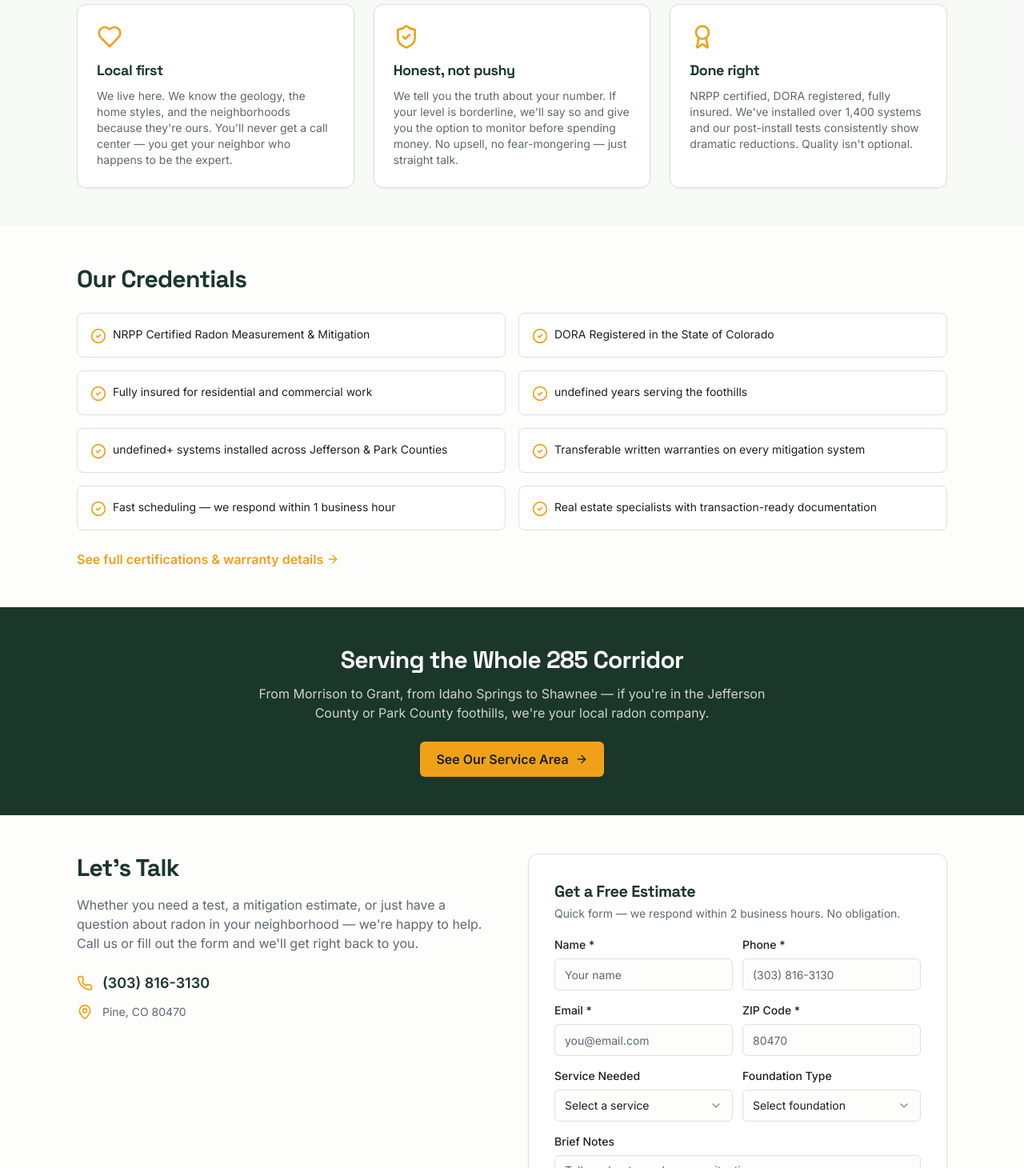
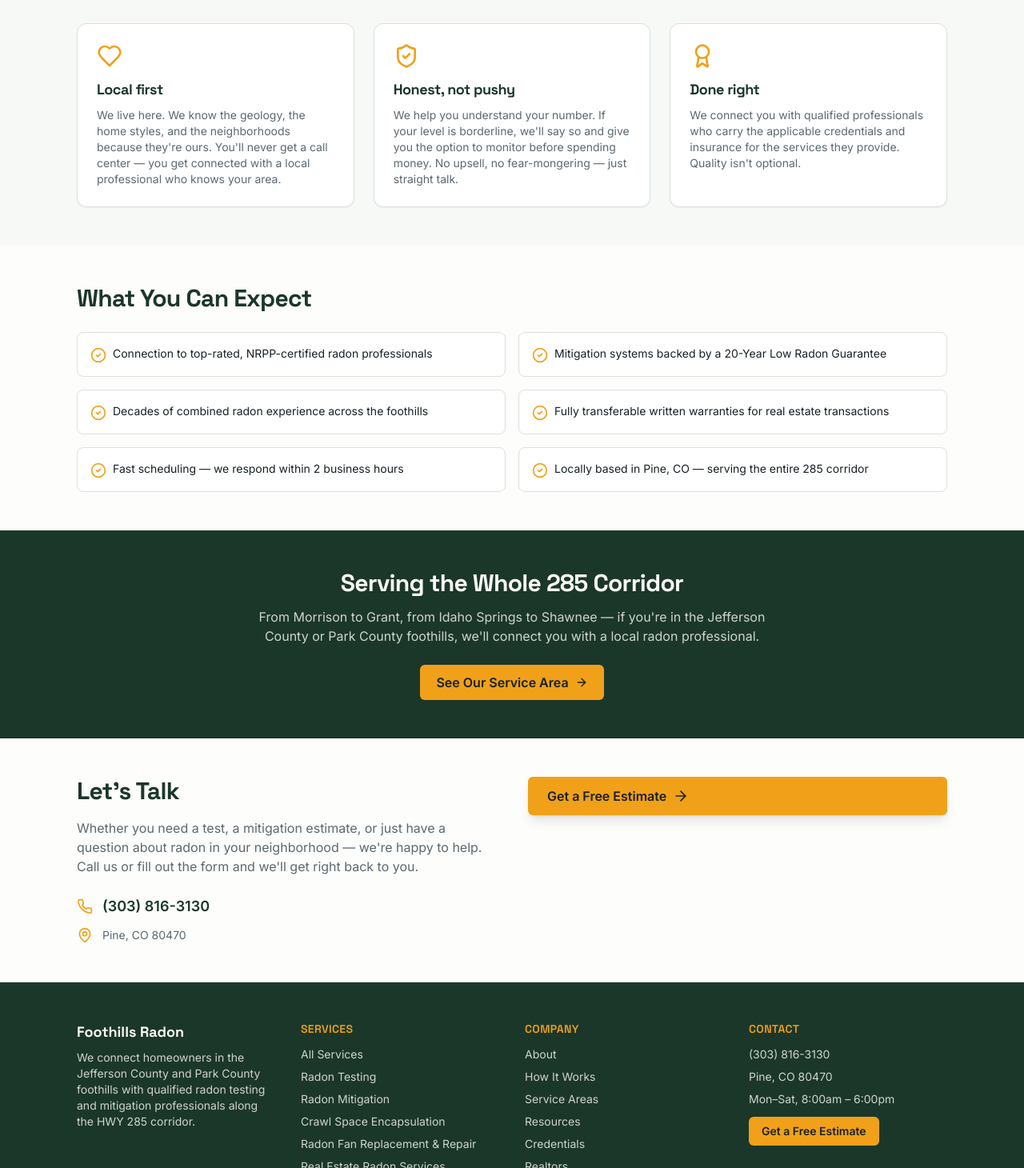
Before and after one commit to chetrodell-art/foothills-radon, a React (Vite) app: page /about in a window 1280 px wide. Shown: the part 830-2290 px from the top of the page at 80% size. Built offline with nearby package versions, Linux system fonts and the light colour scheme; the HTML template or start-up script is replaced by a standard one.

Commit message:
backup: src/pages/About.tsx

```diff
--- a/src/pages/About.tsx
+++ b/src/pages/About.tsx
@@ -3,7 +3,7 @@ import { ShieldCheck, Award, Heart, MapPin, Phone, ArrowRight, CheckCircle2 } fr
 import { SEO, localBusinessSchema, breadcrumbSchema } from "@/components/seo";
 import { Layout } from "@/components/Layout";
 import { Breadcrumbs } from "@/components/Breadcrumbs";
-import { EstimateForm } from "@/components/EstimateForm";
+
 import { company, techImage } from "@/data/site";
 import { LazyImage } from "@/components/LazyImage";
 import { ScrollReveal } from "@/components/ScrollReveal";
@@ -12,7 +12,7 @@ const About = () => (
   <Layout>
     <SEO
       title="About Foothills Radon Testing and Mitigation | Colorado Foothills"
-      description="Meet Foothills Radon Testing and Mitigation — a locally owned, NRPP-certified radon testing & mitigation company based in Pine, CO serving the Jefferson & Park County foothills."
+      description="Foothills Radon Testing and Mitigation connects Colorado foothills homeowners with qualified radon testing and mitigation professionals. Based in Pine, CO, serving the 285 corridor."
       path="/about"
       schema={[localBusinessSchema, breadcrumbSchema([
         { name: "Home", path: "/" },
@@ -27,10 +27,10 @@ const About = () => (
           <div>
             <h1 className="font-heading text-4xl font-bold text-primary sm:text-5xl">About Foothills Radon Testing and Mitigation</h1>
             <p className="mt-5 text-lg text-muted-foreground">
-              We're not a national franchise or a call center. Foothills Radon Testing and Mitigation is a locally owned radon testing and mitigation company based right here in Pine, Colorado. We live in the same foothills you do, we breathe the same air, and we've spent over a decade making it safer — one home at a time.
+              We're not a national franchise or a call center. Foothills Radon Testing and Mitigation is a locally based service connecting homeowners in the Colorado foothills with qualified radon testing and mitigation professionals. We live in the same foothills you do, we breathe the same air, and we're here to help you find the right professional for your home.
             </p>
             <p className="mt-4 text-muted-foreground">
-              We started Foothills Radon Testing and Mitigation because we saw too many foothills families living with radon levels they didn't know about — in a state that ranks in the top 10 nationwide and sits entirely in EPA Radon Zone 1. The geology under our homes is the problem, but the solution is straightforward: test, and if the number is high, mitigate. We make that process honest, affordable, and local.
+              We started Foothills Radon Testing and Mitigation because we saw too many foothills families living with radon levels they didn't know about — in a state that ranks in the top 10 nationwide and sits entirely in EPA Radon Zone 1. The geology under our homes is the problem, but the solution is straightforward: test, and if the number is high, mitigate. We help make that process honest, affordable, and local by connecting you with experienced professionals who do the work.
             </p>
           </div>
         </ScrollReveal>
@@ -47,9 +47,9 @@ const About = () => (
         <h2 className="font-heading text-2xl font-bold text-primary sm:text-3xl">What We Believe</h2>
         <div className="mt-6 grid gap-6 md:grid-cols-3">
           {[
-            { icon: Heart, title: "Local first", body: "We live here. We know the geology, the home styles, and the neighborhoods because they're ours. You'll never get a call center — you get your neighbor who happens to be the expert." },
-            { icon: ShieldCheck, title: "Honest, not pushy", body: "We tell you the truth about your number. If your level is borderline, we'll say so and give you the option to monitor before spending money. No upsell, no fear-mongering — just straight talk." },
-            { icon: Award, title: "Done right", body: "NRPP certified, DORA registered, fully insured. We've installed over 1,400 systems and our post-install tests consistently show dramatic reductions. Quality isn't optional." },
+            { icon: Heart, title: "Local first", body: "We live here. We know the geology, the home styles, and the neighborhoods because they're ours. You'll never get a call center — you get connected with a local professional who knows your area." },
+            { icon: ShieldCheck, title: "Honest, not pushy", body: "We help you understand your number. If your level is borderline, we'll say so and give you the option to monitor before spending money. No upsell, no fear-mongering — just straight talk." },
+            { icon: Award, title: "Done right", body: "We connect you with qualified professionals who carry the applicable credentials and insurance for the services they provide. Quality isn't optional." },
           ].map((item) => {
             const Icon = item.icon;
             return (
@@ -66,17 +66,15 @@ const About = () => (
 
     <section className="py-12">
       <div className="container-pro">
-        <h2 className="font-heading text-2xl font-bold text-primary sm:text-3xl">Our Credentials</h2>
+        <h2 className="font-heading text-2xl font-bold text-primary sm:text-3xl">What You Can Expect</h2>
         <div className="mt-6 grid gap-4 sm:grid-cols-2">
           {[
-            "NRPP Certified Radon Measurement & Mitigation",
-            "DORA Registered in the State of Colorado",
-            "Fully insured for residential and commercial work",
-            `${company.yearsInBusiness} years serving the foothills`,
-            `${company.systemsInstalled}+ systems installed across Jefferson & Park Counties`,
-            "Transferable written warranties on every mitigation system",
-            "Fast scheduling — we respond within 1 business hour",
-            "Real estate specialists with transaction-ready documentation",
+            "Connection to top-rated, NRPP-certified radon professionals",
+            "Mitigation systems backed by a 20-Year Low Radon Guarantee",
+            "Decades of combined radon experience across the foothills",
+            "Fully transferable written warranties for real estate transactions",
+            "Fast scheduling — we respond within 2 business hours",
+            "Locally based in Pine, CO — serving the entire 285 corridor",
           ].map((item) => (
             <div key={item} className="flex items-start gap-2 rounded-lg border border-border bg-card p-4">
               <CheckCircle2 className="mt-0.5 h-5 w-5 shrink-0 text-accent" />
@@ -84,16 +82,13 @@ const About = () => (
             </div>
           ))}
         </div>
-        <Link to="/certifications" className="mt-6 inline-flex items-center gap-1 font-semibold text-accent hover:underline">
-          See full certifications & warranty details <ArrowRight className="h-4 w-4" />
-        </Link>
       </div>
     </section>
 
     <section className="bg-primary py-12 text-primary-foreground">
       <div className="container-pro text-center">
         <h2 className="font-heading text-2xl font-bold sm:text-3xl">Serving the Whole 285 Corridor</h2>
-        <p className="mx-auto mt-3 max-w-2xl text-primary-foreground/80">From Morrison to Grant, from Idaho Springs to Shawnee — if you're in the Jefferson County or Park County foothills, we're your local radon company.</p>
+        <p className="mx-auto mt-3 max-w-2xl text-primary-foreground/80">From Morrison to Grant, from Idaho Springs to Shawnee — if you're in the Jefferson County or Park County foothills, we'll connect you with a local radon professional.</p>
         <Link to="/service-area" className="mt-6 inline-flex items-center gap-2 rounded-md bg-accent px-5 py-2.5 font-semibold text-accent-foreground hover:bg-accent/90">
           See Our Service Area <ArrowRight className="h-4 w-4" />
         </Link>
@@ -110,7 +105,9 @@ const About = () => (
             <div className="flex items-center gap-3 text-sm text-muted-foreground"><MapPin className="h-5 w-5 text-accent" /> {company.baseAddress}</div>
           </div>
         </div>
-        <EstimateForm variant="section" />
+        <Link to="/contact" className="inline-flex items-center gap-2 rounded-md bg-accent px-6 py-3 text-base font-semibold text-accent-foreground shadow-lg transition hover:scale-105 hover:bg-accent/90">
+          Get a Free Estimate <ArrowRight className="h-5 w-5" />
+        </Link>
       </div>
     </section>
   </Layout>
```
